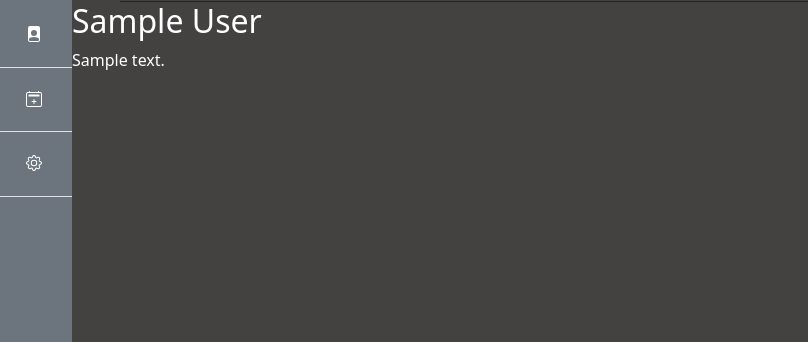
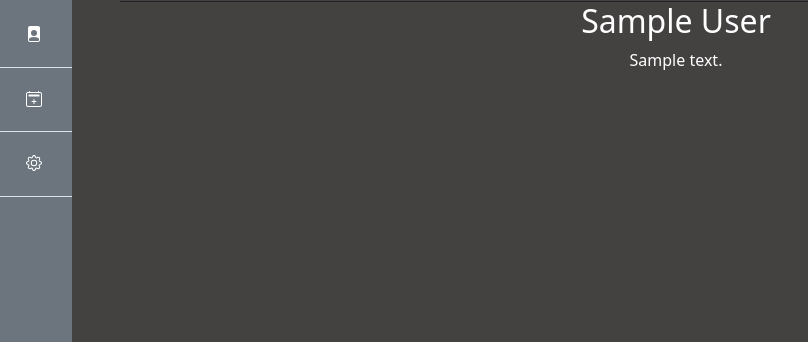
Before and after one commit to RiffRoom/Final-project-ORG_REP, a Flask app: page /user_prof in a window 1280 px wide. Shown: the part 87-429 px from the top of the page, without its empty margins (0-808 px from the left). Run offline with Flask 3, Linux system fonts and the light colour scheme; the visitor is signed in with stand-in values (Sample User, id 1); tables that the repository leaves empty hold one stand-in row (values such as "Sample post").

Commit message:
bio bugs

```diff
--- a/app.py
+++ b/app.py
@@ -270,7 +270,7 @@ def update_credentials():
             user.password = hashed_password
             changes_made = True
 
-        if new_bio != user.bio:
+        if new_bio is not None and new_bio != user.bio:
             user.bio = new_bio
             changes_made = True
 
--- a/templates/user_prof.html
+++ b/templates/user_prof.html
@@ -9,7 +9,9 @@
 
 
 
-<div>
+<div class="container">
+    <div class="row justify-content-center">
+        <div class="col-md-8 text-center">
             <h2>{{ user.first_name }} {{ user.last_name }}</h2>
             {% if user.bio %}
                 <p>{{ user.bio }}</p>
@@ -17,5 +19,8 @@
                 <p></p>
             {% endif %}
         </div>
+    </div>
+</div>
+
 
 {% endblock %}
```
Lines whose indentation alone changed are shown as unchanged.
